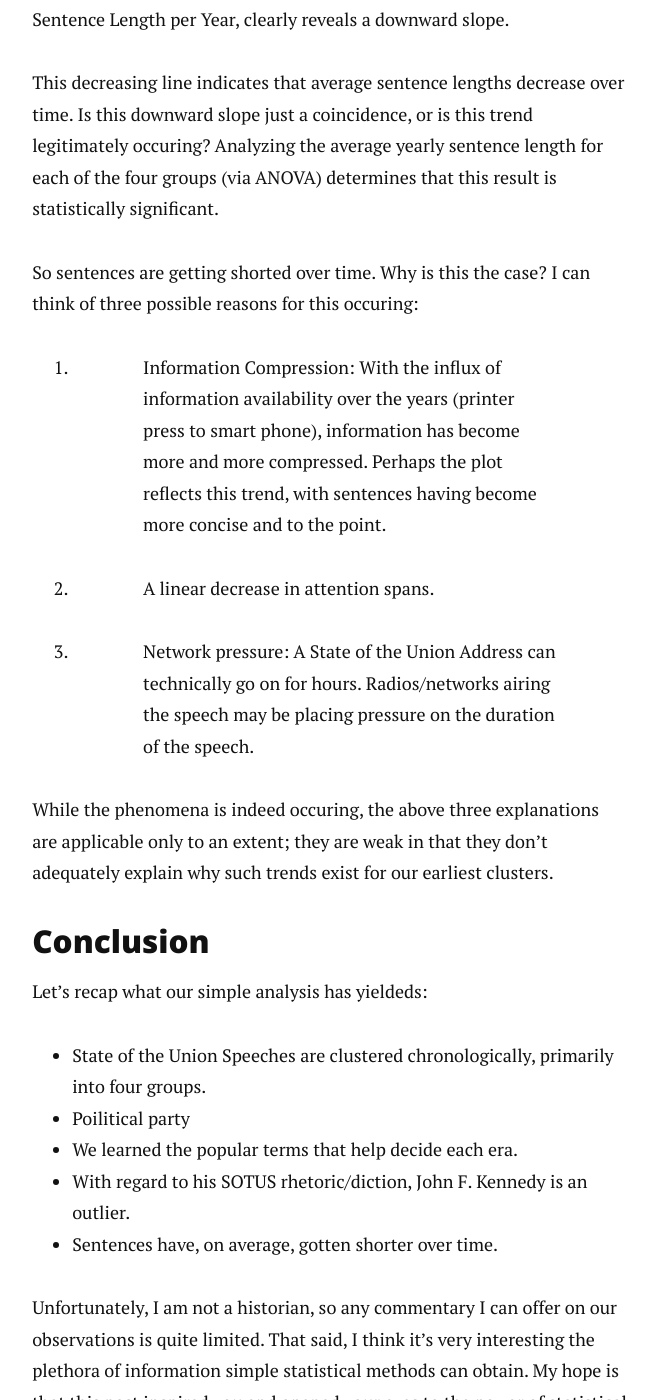
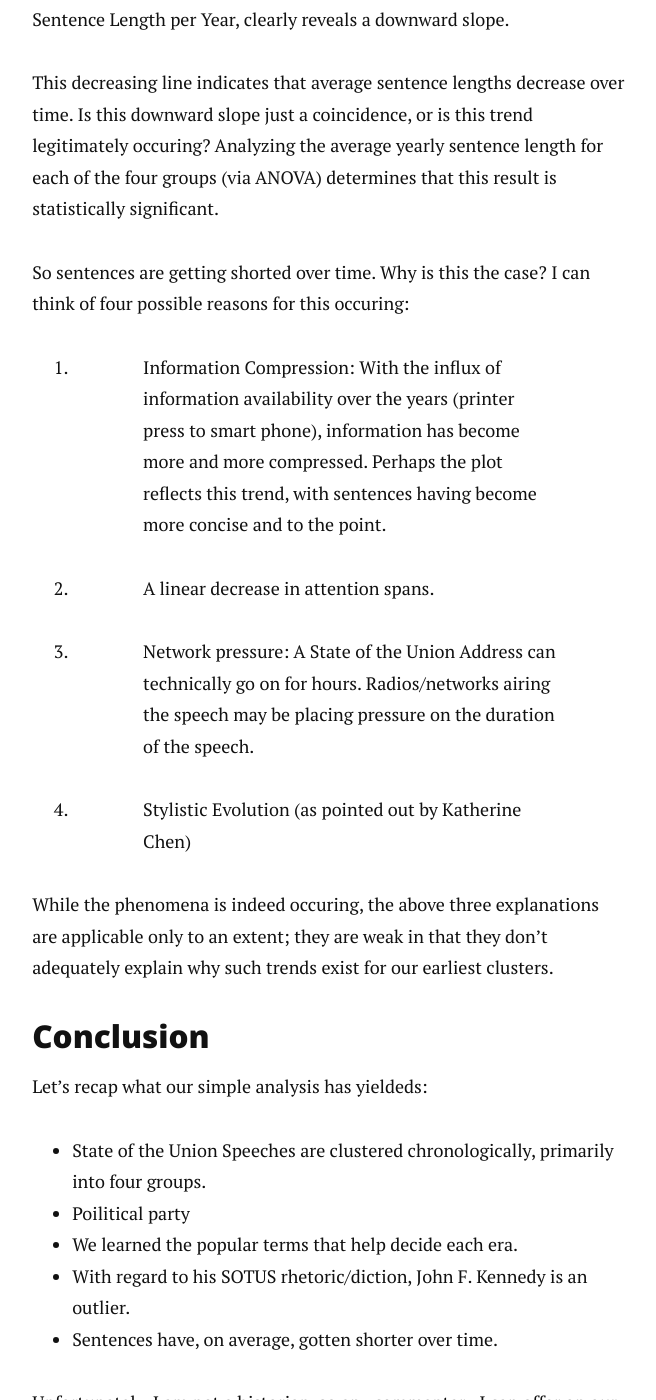
Before and after one commit to jwilber/old_website, a Jekyll site: the page built from _posts/2014-12-12-sotus-analysis.markdown, in a window 1280 px wide and 1400 px high, scrolled down 12117 px. Shown: the whole window, without its empty margins (310-966 px from the left). Built offline with Jekyll 4.4.1, drawn with Linux system fonts in a browser that asks for light colours; nearby versions of some CDN libraries.

Commit message:
Update 2014-12-12-sotus-analysis.markdown
e

```diff
--- a/_posts/2014-12-12-sotus-analysis.markdown
+++ b/_posts/2014-12-12-sotus-analysis.markdown
@@ -141,13 +141,15 @@ Counting from left-to-right, top-to-bottom, we can see that the first three plot
 
 This decreasing line indicates that average sentence lengths decrease over time. Is this downward slope just a coincidence, or is this trend legitimately occuring? Analyzing the average yearly sentence length for each of the four groups (via ANOVA) determines that this result is statistically significant.
 
-So sentences are getting shorted over time. Why is this the case? I can think of three possible reasons for this occuring:
+So sentences are getting shorted over time. Why is this the case? I can think of four possible reasons for this occuring:
 
 1. Information Compression: With the influx of information availability over the years (printer press to smart phone), information has become more and more compressed. Perhaps the plot reflects this trend, with sentences having become more concise and to the point.
 
 2. A linear decrease in attention spans.
 
 3. Network pressure: A State of the Union Address can technically go on for hours. Radios/networks airing the speech may be placing pressure on the duration of the speech.
+
+4. Stylistic Evolution (as pointed out by Katherine Chen)
 
 While the phenomena is indeed occuring, the above three explanations are applicable only to an extent; they are weak in that they don't adequately explain why such trends exist for our earliest clusters.
 
```
